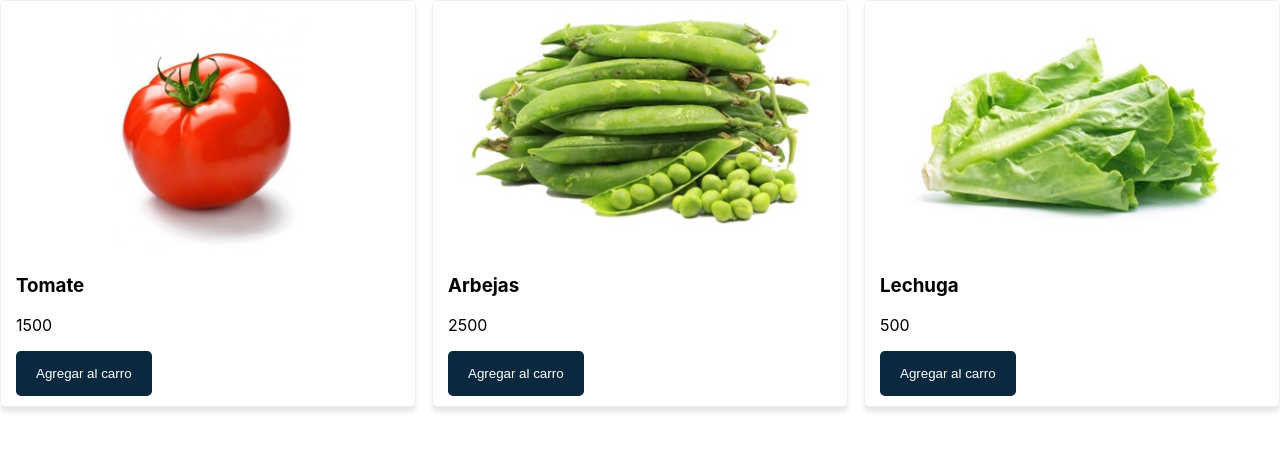
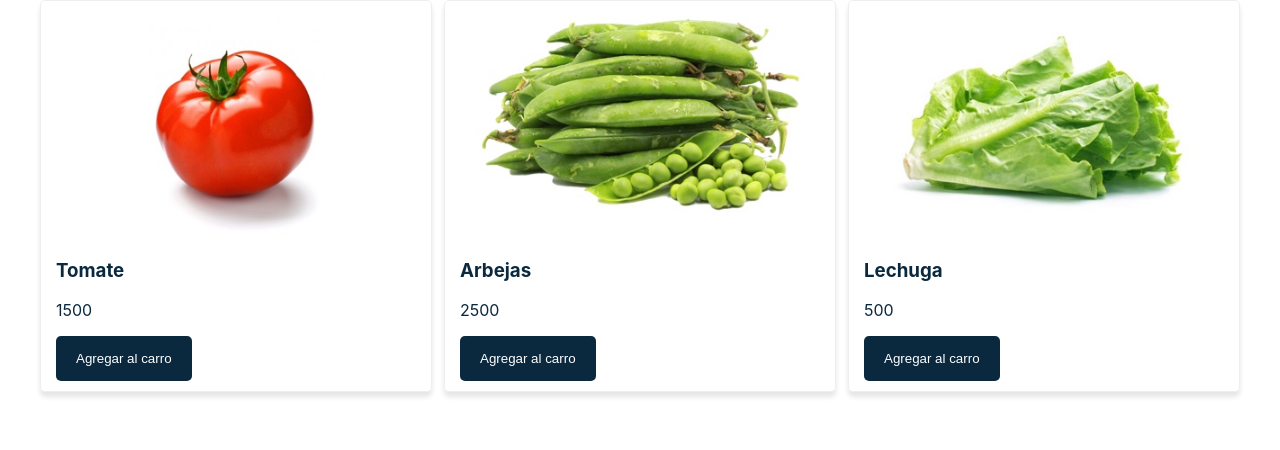
Before and after one commit to PedroPabloYanez/React_carro_compras, a React (Create React App) app: page / in a window 1280 px wide. Shown: the top 450 px of the page. Built offline with nearby package versions, Linux system fonts and the light colour scheme.

Commit message:
COmponent Layout

```diff
--- a/src/App.js
+++ b/src/App.js
@@ -1,5 +1,6 @@
 import { Component } from 'react'
 import Productos from './components/Productos'
+import Layout from './components/Layout'
 
 class App extends Component {
   state = {
@@ -12,10 +13,13 @@
   render(){
     return(
       <div>
-        <Productos
-          agregarAlCarro={() => console.log('No hace nada')}
-          productos={this.state.productos}
-        />
+        <Layout>
+          <Productos
+            agregarAlCarro={() => console.log('No hace nada')}
+            productos={this.state.productos}
+          />
+        </Layout>
+
       </div>
     )
   }
--- /dev/null
+++ b/src/components/Layout.js
@@ -0,0 +1,28 @@
+import { Component } from 'react'
+
+const styles = {
+    layout: {
+        backgroundColor: '#fff',
+        color: '#0A283E',
+        alignItems: 'center',
+        display: 'flex',
+        flexDirection: 'column',
+    },
+    container: {
+        width: '1200px',
+    }
+}
+class Layout extends Component {
+    render(){
+        return(
+            <div style={styles.layout}>
+                <div style={styles.container}>
+                    {this.props.children}
+                </div>
+
+            </div>
+        )
+    }
+}
+
+export default Layout;
```
